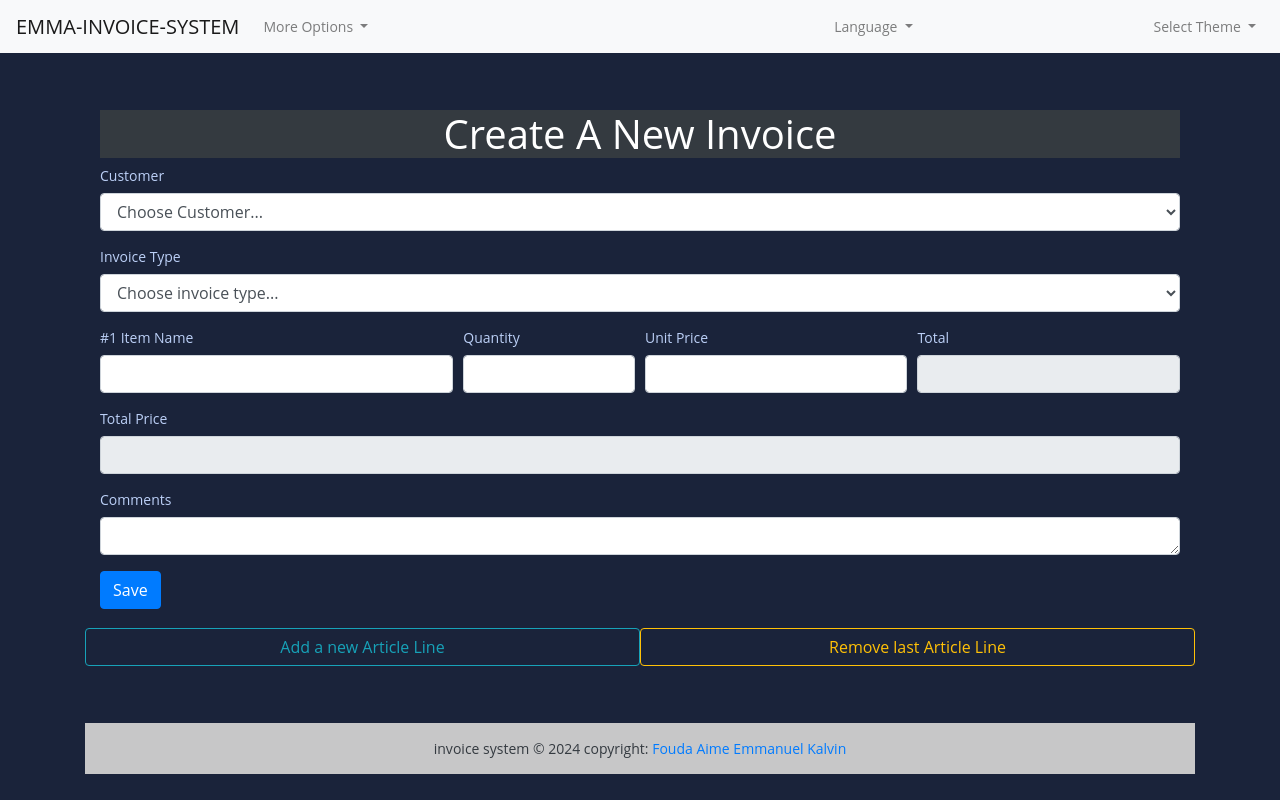
After one commit to Fouda-Emmanuel/Invoice, a Django app: page /create-invoice/ in a window 1280 px wide. The commit adds this page. Run offline with Django 5.2, Linux system fonts and the light colour scheme; data comes from the database, SQL or seed files in the repository; both versions use the stored data as it was after the commit.

Commit message:
feat: create new invoice, (JS to add & remove new item row)

```diff
--- a/invoice_app/models.py
+++ b/invoice_app/models.py
@@ -28,9 +28,9 @@ class Customer(models.Model):
 class Invoice(models.Model):
 
     INVOICE_TYPE = (
-        ('R', 'RECU'),
+        ('R', 'RECEIPT'),
         ('P', 'PROFORMA'),
-        ('F', 'FACTURE'),
+        ('I', 'INVOICE'),
     )
 
     customer = models.ForeignKey(Customer, on_delete=models.PROTECT)
--- a/invoice_app/urls.py
+++ b/invoice_app/urls.py
@@ -4,4 +4,5 @@ from . import views
 urlpatterns = [
     path('',views.HomeView.as_view(), name='home'),
     path('add-customer/', views.AddCustomerView.as_view(), name='add_customer'),
+    path('create-invoice/', views.CreateInvoiceView.as_view(), name='create_invoice'),
 ]
--- a/invoice_app/views.py
+++ b/invoice_app/views.py
@@ -2,6 +2,8 @@ from django.shortcuts import render
 from django.views import View
 from .models import *
 from django.contrib import messages
+from django.db import transaction
+from decimal import Decimal
 
 # Create your views here.
 class HomeView(View):
@@ -9,15 +11,14 @@ class HomeView(View):
 
     template_name = 'index.html'
 
+    def get(self, request, *args, **kwargs):
 
-    invoices = Invoice.objects.select_related('customer', 'save_by').all()
+        invoices = Invoice.objects.select_related('customer', 'save_by').all()
 
-    context = {
-        'invoices': invoices
-    }
-
-    def get(self, request, *args, **kwargs):
-        return render(request, self.template_name, self.context)
+        context = {
+            'invoices': invoices
+        }
+        return render(request, self.template_name, context)
 
 
     def post(self, request, *args, **kwargs):
@@ -28,6 +29,7 @@ class AddCustomerView(View):
     template_name = 'add_customer.html'
 
     def get(self, request, *args, **kwargs):
+
         return render(request, self.template_name)
 
 
@@ -45,6 +47,7 @@ class AddCustomerView(View):
             'save_by': request.user
         }
 
+
         try:
             new_customer = Customer.objects.create(**data)
 
@@ -58,3 +61,74 @@ class AddCustomerView(View):
             messages.error(request, f'Sorry!! we detected these errors{e}')
 
         return render(request, self.template_name)
+
+
+class CreateInvoiceView(View):
+
+    template_name = 'create_invoice.html'
+
+    def get(self, request, *args, **kwargs):
+        customers = Customer.objects.select_related('save_by').all()
+        context = {
+            'customers': customers
+        }
+        return render(request, self.template_name, context)
+
+
+    @transaction.atomic()
+    def post(self, request, *args, **kwargs):
+        print(request.POST)
+
+        items = []
+        total_price = Decimal(0)  # Initialize total price
+
+        try:
+            customer = request.POST.get('customer')
+            invoice_type = request.POST.get('itype')
+            comments = request.POST.get('comment')
+
+            # Loop through all submitted articles
+            article_names = request.POST.getlist('article')
+            quantities = request.POST.getlist('qty')
+            unit_prices = request.POST.getlist('unit')
+
+            for index in range(len(article_names)):
+                article = article_names[index]
+                quantity = Decimal(quantities[index]) if quantities[index] else Decimal(0)
+                unit_price = Decimal(unit_prices[index]) if unit_prices[index] else Decimal(0)
+                item_total = quantity * unit_price  # Calculate total for each article
+                total_price += item_total  # Accumulate total price
+
+                # Create an Article instance for each item
+                data = Article(    # creating article_object
+                    invoice_id=None,  # Placeholder, will set this after the invoice is created
+                    name=article,
+                    quantity=quantity,
+                    unit_price=unit_price,
+                    total=item_total
+                )
+                items.append(data)
+
+            # Create the invoice object
+            invoice_object = {
+                'customer_id': customer,
+                'save_by': request.user,
+                'total': total_price,
+                'invoice_type': invoice_type,
+                'comments': comments
+            }
+
+            new_invoice = Invoice.objects.create(**invoice_object)
+
+            # Assign the invoice_id to each Article and save them
+            for item in items:
+                item.invoice_id = new_invoice.id  # Set the invoice_id for the article
+            Article.objects.bulk_create(items)  # Bulk create articles
+
+            messages.success(request, 'Invoice created successfully!!!')
+
+        except Exception as e:
+            messages.error(request, f'Sorry! these errors occurred {e}')
+            return render(request, self.template_name)
+
+        return render(request, self.template_name)
--- a/templates/add_customer.html
+++ b/templates/add_customer.html
@@ -3,7 +3,7 @@
 
 {% block content%}
 
-<br> <br><br>
+<br> <br>
 
 <h1 class="text-capitalize text-center mx-10 bg-dark text-white">Register a new customer</h1>
 
--- a/templates/base.html
+++ b/templates/base.html
@@ -6,6 +6,10 @@
     <meta name="viewport" content="width=device-width, initial-scale=1.0">
     <link rel="stylesheet" href="https://cdn.jsdelivr.net/npm/bootstrap@4.6.2/dist/css/bootstrap.min.css" integrity="sha384-xOolHFLEh07PJGoPkLv1IbcEPTNtaed2xpHsD9ESMhqIYd0nLMwNLD69Npy4HI+N" crossorigin="anonymous">
     <link rel="stylesheet" href="{% static 'style.css' %}">
+
+    <!-- jQuery -->
+    <script src="https://code.jquery.com/jquery-3.6.0.min.js"></script>
+    <!-- end jQuery -->
     <title>Invoice</title>
 </head>
 <body class="default">  <!-- Set default class here -->
--- /dev/null
+++ b/templates/create_invoice.html
@@ -0,0 +1,158 @@
+{% extends 'base.html' %}
+
+{% block content %}
+
+<br><br>
+
+<h1 class="text-capitalize text-center mx-10 bg-dark text-white">Create a new invoice</h1>
+
+<form method="POST">
+    {% csrf_token %}
+
+    <!-- Customer Selection -->
+    <div class="form-row">
+        <div class="form-group col-sm-12">
+            <label for="customer">Customer</label>
+            <select name="customer" class="form-control" id="customer" required>
+                <option value="" disabled selected>Choose Customer...</option>
+                {% for customer in customers %}
+                <option value="{{ customer.id }}">{{ forloop.counter }} - {{ customer.name }}</option>
+                {% endfor %}
+            </select>
+        </div>
+    </div>
+
+    <!-- Invoice Type Selection -->
+    <div class="form-row">
+        <div class="form-group col-12">
+            <label for="invoice_type">Invoice Type</label>
+            <select name="itype" class="form-control" id="itype" required>
+                <option value="" disabled selected>Choose invoice type...</option>
+                <option value="R">RECEIPT</option>
+                <option value="P">PROFORMA</option>
+                <option value="I">INVOICE</option>
+            </select>
+        </div>
+    </div>
+
+    <!-- Article Lines Wrapper -->
+    <div id="wrapper">
+        <div class="form-row article-row">
+            <div class="form-group col-md-4">
+                <label>#1 Item Name</label>
+                <input required name="article" type="text" class="form-control">
+            </div>
+
+            <div class="form-group col-md-2">
+                <label>Quantity</label>
+                <input required name="qty" type="number" min="1" step="0.1" class="form-control" oninput="calculateTotal()">
+            </div>
+
+            <div class="form-group col-md-3">
+                <label>Unit Price</label>
+                <input required name="unit" type="number" min="1" step="0.1" class="form-control" oninput="calculateTotal()">
+            </div>
+
+            <div class="form-group col-md-3">
+                <label>Total</label>
+                <input required name="total" type="number" min="1" step="0.1" readonly class="form-control">
+            </div>
+        </div>
+    </div>
+
+    <!-- Total Price Field (Sum of all item totals) -->
+    <div class="form-row">
+        <div class="form-group col-md-12">
+            <label for="total">Total Price</label>
+            <input type="number" step="0.1" name="grand_total" readonly class="form-control" id="grand_total">
+        </div>
+    </div>
+
+    <!-- Comments Field -->
+    <div class="form-row">
+        <div class="form-group col-md-12">
+            <label for="comment">Comments</label>
+            <textarea name="comment" class="form-control" id="comment" cols="10" rows="1"></textarea>
+        </div>
+    </div>
+
+    <!-- Submit Button -->
+    <button type="submit" class="btn btn-primary">Save</button>
+
+    <br><br>
+
+    <!-- Buttons to add and remove Article Lines -->
+    <div class="row">
+        <button type="button" id="btn-add" class="btn btn-outline-info col-md-6">Add a new Article Line</button>
+        <button type="button" id="btn-remove" class="btn btn-outline-warning col-6">Remove last Article Line</button>
+    </div>
+
+    <br><br><br>
+</form>
+
+<script>
+    let articleCount = 1; // Starting from 1 because we have one row by default
+
+    // Function to calculate total for each item and overall total price
+    function calculateTotal() {
+        let grandTotal = 0;
+
+        // Loop through all article rows
+        $("#wrapper .article-row").each(function() {
+            const qty = parseFloat($(this).find(`input[name="qty"]`).val());
+            const unitPrice = parseFloat($(this).find(`input[name="unit"]`).val());
+            const total = qty * unitPrice;
+
+            $(this).find(`input[name="total"]`).val(total.toFixed(2));
+
+            // Accumulate grand total
+            grandTotal += total;
+        });
+
+        // Update overall total price field
+        $('#grand_total').val(grandTotal.toFixed(2));
+    }
+
+    // Add new article line functionality
+    $(document).on('click', '#btn-add', function() {
+        articleCount++; // Increment article count
+
+        const newArticle = `
+            <div class="form-row article-row">
+                <div class="form-group col-md-4">
+                    <label>#${articleCount} Item Name</label>
+                    <input required name="article" type="text" class="form-control">
+                </div>
+                <div class="form-group col-md-2">
+                    <label>Quantity</label>
+                    <input required name="qty" type="number" min="1" step="0.1" class="form-control" oninput="calculateTotal()">
+                </div>
+                <div class="form-group col-md-3">
+                    <label>Unit Price</label>
+                    <input required name="unit" type="number" min="1" step="0.1" class="form-control" oninput="calculateTotal()">
+                </div>
+                <div class="form-group col-md-3">
+                    <label>Total</label>
+                    <input required name="total" type="number" min="1" step="0.1" readonly class="form-control">
+                </div>
+            </div>
+        `;
+
+        $("#wrapper").append(newArticle);
+        calculateTotal(); // Recalculate total after adding new row
+    });
+
+    // Remove the last article line functionality
+    $(document).on('click', '#btn-remove', function() {
+        if ($("#wrapper .article-row").length > 1) {
+            $("#wrapper .article-row").last().remove();
+            articleCount--; // Decrement the count when removing
+            calculateTotal();
+        }
+    });
+
+    // Initial call to calculate total
+    calculateTotal();
+</script>
+
+{% endblock content %}
--- a/templates/index.html
+++ b/templates/index.html
@@ -3,7 +3,7 @@
 {% block content %}
 <br><br>
 <div class="row">
-   <a href="" class="btn col-md-4 btn-primary">
+   <a href="{% url 'create_invoice' %}" class="btn col-md-4 btn-primary">
       Create a new invoice<span class="badge text-bg-secondary"></span>
    </a>
    <a href='#' class="col-md-4">
```
Also changed, not shown: db.sqlite3, invoice_app/migrations/0002_alter_invoice_invoice_type.py (added).
